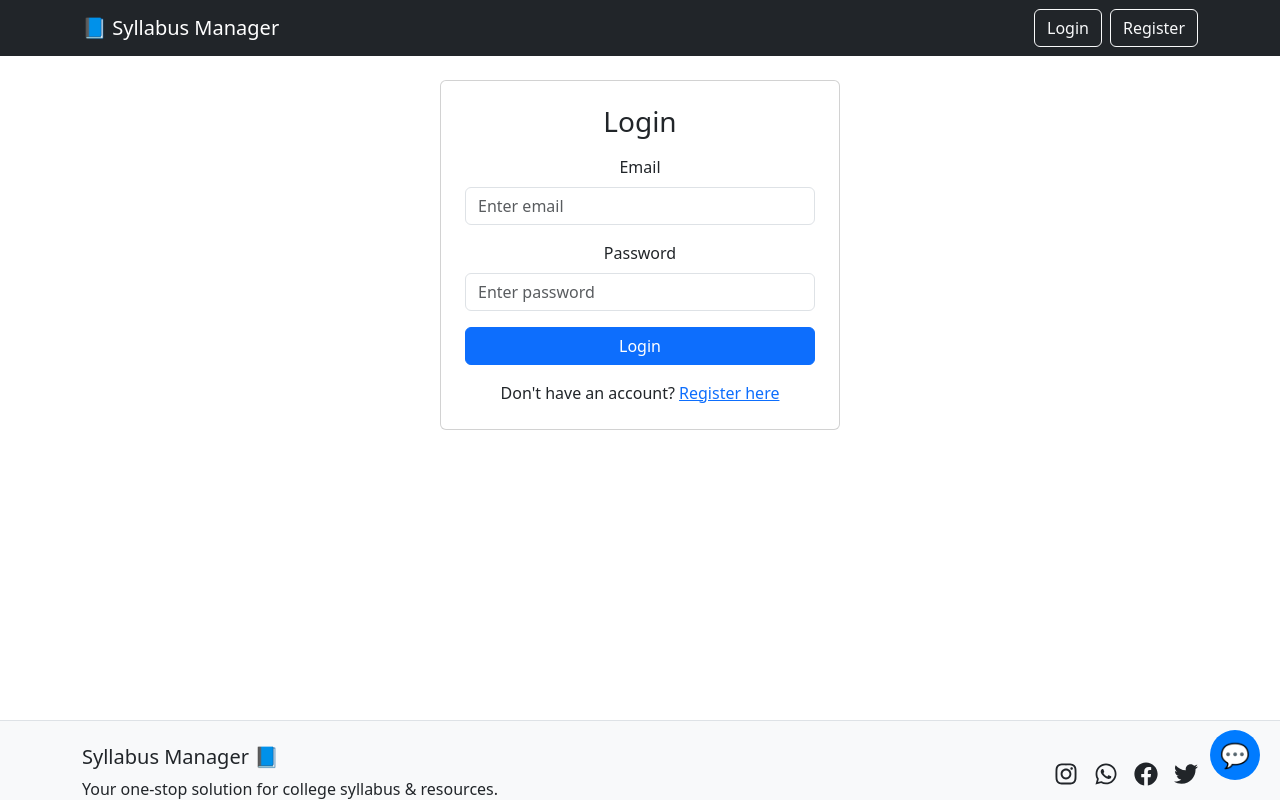
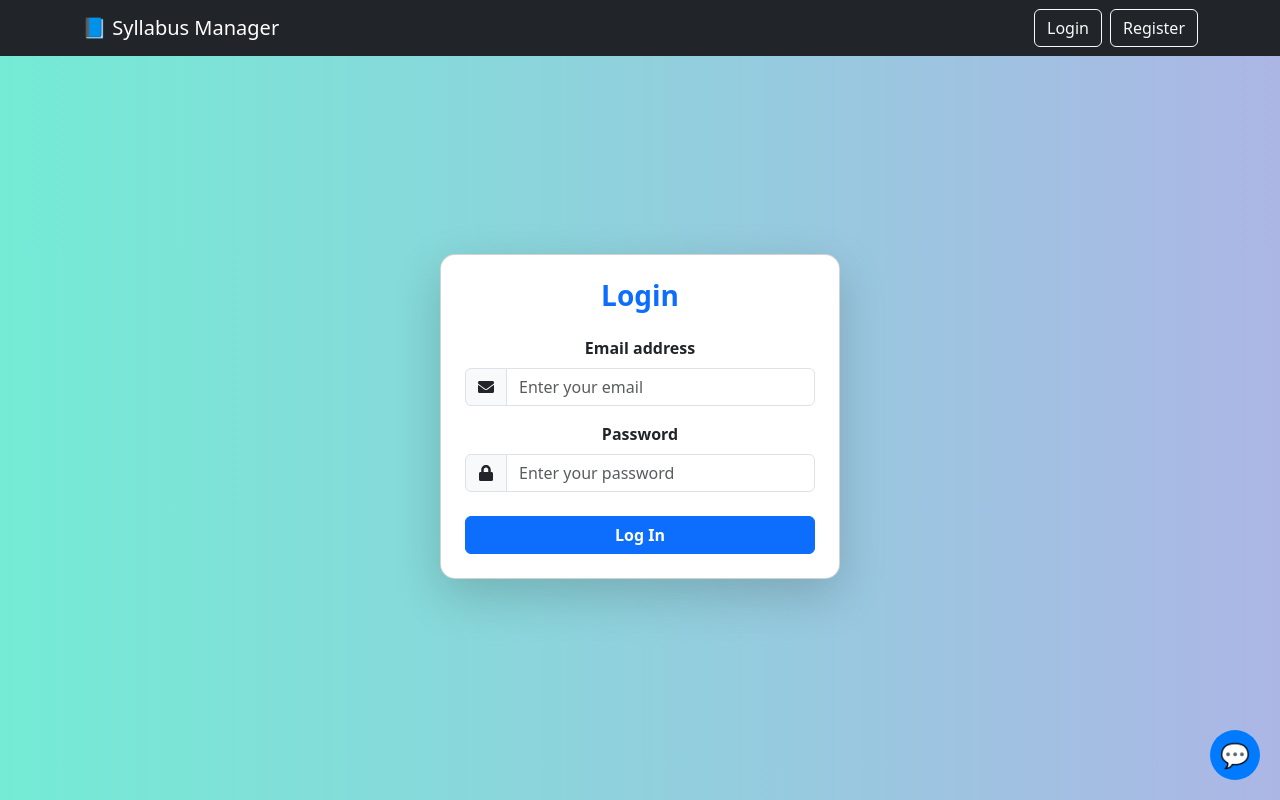
Before and after one commit to yasirarfat5CJ/syl-frontend, a React (Vite) app: page /login in a window 1280 px wide. Built offline with nearby package versions, Linux system fonts and the light colour scheme.

Commit message:
styling changed

```diff
--- a/index.html
+++ b/index.html
@@ -2,7 +2,6 @@
 <html lang="en">
   <head>
     <meta charset="UTF-8" />
-
     <meta name="viewport" content="width=device-width, initial-scale=1.0" />
     <title>Syllabus management system</title>
   </head>
--- a/src/App.jsx
+++ b/src/App.jsx
@@ -31,7 +31,7 @@ function App() {
 
       </Routes>
       <Chatbot/>
-      <Footer />
+
     </Router>
   );
 }
--- /dev/null
+++ b/src/components/Footer.css
@@ -0,0 +1,29 @@
+/* Footer.css */
+
+/* Mobile styles */
+@media (max-width: 768px) {
+  .footer {
+    padding: 0.5rem 1rem !important;
+    height: 56px; /* Match Navbar height */
+    background-color: #212529 !important;
+  }
+
+  .footer-brand h6 {
+    font-size: 1rem;
+    margin-bottom: 0;
+  }
+
+  .footer-icons {
+    display: none !important; /* Hide social icons on mobile */
+  }
+}
+
+/* Chatbot placement fix */
+@media (max-width: 768px) {
+  .chatbot-icon {
+    position: fixed;
+    right: 16px;
+    bottom: 56px; /* Align above footer */
+    z-index: 1050;
+  }
+}
--- a/src/components/Footer.jsx
+++ b/src/components/Footer.jsx
@@ -1,28 +1,28 @@
 import React from "react";
 import { Container, Row, Col } from "react-bootstrap";
 import { FaInstagram, FaWhatsapp, FaFacebook, FaTwitter } from "react-icons/fa";
+import "./Footer.css"; // Link to external styles
 
 const Footer = () => {
   return (
-    <footer className="footer mt-auto bg-light text-dark text-center py-4 ">
+    <footer className="footer mt-auto bg-dark text-white text-center py-3">
       <Container>
         <Row className="align-items-center">
-          <Col md={6} className="text-center text-md-start mb-3 mb-md-0">
-            <h5>Syllabus Manager 📘</h5>
-            <p className="mb-0">Your one-stop solution for college syllabus & resources.</p>
+          <Col xs={12} md={6} className="text-center text-md-start footer-brand">
+            <h6 className="mb-0">Syllabus Manager 📘</h6>
           </Col>
-          <Col md={6} className="text-center text-md-end">
-            <a href="https://instagram.com" target="_blank" rel="noopener noreferrer" className="text-dark me-3">
-              <FaInstagram size={24} />
+          <Col xs={12} md={6} className="text-center text-md-end mt-2 mt-md-0 footer-icons d-none d-md-block">
+            <a href="https://instagram.com" target="_blank" rel="noopener noreferrer" className="text-white me-3">
+              <FaInstagram size={20} />
             </a>
-            <a href="https://whatsapp.com" target="_blank" rel="noopener noreferrer" className="text-dark me-3">
-              <FaWhatsapp size={24} />
+            <a href="https://whatsapp.com" target="_blank" rel="noopener noreferrer" className="text-white me-3">
+              <FaWhatsapp size={20} />
             </a>
-            <a href="https://facebook.com" target="_blank" rel="noopener noreferrer" className="text-dark me-3">
-              <FaFacebook size={24} />
+            <a href="https://facebook.com" target="_blank" rel="noopener noreferrer" className="text-white me-3">
+              <FaFacebook size={20} />
             </a>
-            <a href="https://twitter.com" target="_blank" rel="noopener noreferrer" className="text-dark">
-              <FaTwitter size={24} />
+            <a href="https://twitter.com" target="_blank" rel="noopener noreferrer" className="text-white">
+              <FaTwitter size={20} />
             </a>
           </Col>
         </Row>
--- a/src/components/navbar.jsx
+++ b/src/components/navbar.jsx
@@ -1,52 +1,128 @@
 import React, { useState, useEffect } from 'react';
-import { Navbar, Nav, Container, Button, Form, FormControl } from 'react-bootstrap';
-import { Link, useNavigate } from 'react-router-dom'; // Import Link for navigation
+import {
+  Navbar,
+  Container,
+  Button
+} from 'react-bootstrap';
+import { Link, useNavigate } from 'react-router-dom';
 
 const Navigation = () => {
-  const [isLoggedIn, setIsLoggedIn] = useState(false); // Track login state
-  const [searchQuery, setSearchQuery] = useState('');
-  const navigate = useNavigate(); // for redirecting
+  const [isLoggedIn, setIsLoggedIn] = useState(false);
+  const [showCanvas, setShowCanvas] = useState(false);
+  const navigate = useNavigate();
 
-  // Check if the user is logged in when the component mounts
+  const syncLoginState = () => {
+    const user = JSON.parse(localStorage.getItem('user'));
+    setIsLoggedIn(!!user);
+  };
+
   useEffect(() => {
-    const user = localStorage.getItem('user');
-    setIsLoggedIn(!!user); // If user exists in localStorage, set logged in state to true
+    syncLoginState();
+
+    // Listen to both localStorage and custom login event
+    window.addEventListener('storage', syncLoginState);
+    window.addEventListener('loginSuccess', syncLoginState);
+    window.addEventListener('logoutSuccess', syncLoginState);
+
+    return () => {
+      window.removeEventListener('storage', syncLoginState);
+      window.removeEventListener('loginSuccess', syncLoginState);
+      window.removeEventListener('logoutSuccess', syncLoginState);
+    };
   }, []);
 
   const handleLogout = () => {
-    // Clear localStorage when the user logs out
     localStorage.removeItem('token');
     localStorage.removeItem('user');
-    setIsLoggedIn(false); // Update the state to reflect that the user is logged out
-    navigate('/login'); // Redirect to the login page
+
+    // Also dispatch logout event so other tabs/components are updated
+    window.dispatchEvent(new Event("logoutSuccess"));
+
+    syncLoginState();
+    navigate('/login');
+    setShowCanvas(false);
   };
 
+  return (
+    <>
+      <Navbar bg="dark" variant="dark" expand="lg" fixed="top">
+        <Container>
+          <Navbar.Brand as={Link} to="/">
+            📘 Syllabus Manager
+          </Navbar.Brand>
 
+          <Navbar.Toggle
+            aria-controls="offcanvas-nav"
+            onClick={() => setShowCanvas(!showCanvas)}
+          />
 
-  return (
-    <Navbar bg="dark" variant="dark" expand="lg" fixed='top'>
-      <Container>
-        <Navbar.Brand href="/">📘 Syllabus Manager</Navbar.Brand>
+          <Navbar.Collapse className="justify-content-end d-none d-lg-flex">
+            {!isLoggedIn ? (
+              <>
+                <Link to="/login">
+                  <Button variant="outline-light" className="me-2">
+                    Login
+                  </Button>
+                </Link>
+                <Link to="/register">
+                  <Button variant="outline-light">Register</Button>
+                </Link>
+              </>
+            ) : (
+              <Button variant="outline-light" onClick={handleLogout}>
+                Logout
+              </Button>
+            )}
+          </Navbar.Collapse>
+        </Container>
+      </Navbar>
 
-
-
-        <Nav className="ms-auto">
+      {/* Floating box for small screen login/register/logout */}
+      {showCanvas && (
+        <div
+          style={{
+            position: 'fixed',
+            top: '70px',
+            right: '10px',
+            backgroundColor: 'rgba(0, 0, 0, 0.6)',
+            padding: '1rem',
+            borderRadius: '10px',
+            zIndex: 1050,
+            display: 'flex',
+            flexDirection: 'column',
+            width: '160px',
+            backdropFilter: 'blur(5px)',
+          }}
+        >
+          <div className="d-flex justify-content-between align-items-center mb-2">
+            <strong className="text-white">Account</strong>
+            <button
+              className="btn-close btn-close-white"
+              onClick={() => setShowCanvas(false)}
+              aria-label="Close"
+            ></button>
+          </div>
           {!isLoggedIn ? (
             <>
-              {/* Show login and register buttons if the user is not logged in */}
-              <Link to="/login">
-                <Button variant="outline-light" className="me-2">Login</Button>
+              <Link to="/login" onClick={() => setShowCanvas(false)}>
+                <Button variant="light" className="mb-2 w-100">
+                  Login
+                </Button>
               </Link>
-              <Link to="/register">
-                <Button variant="outline-light">Register</Button>
+              <Link to="/register" onClick={() => setShowCanvas(false)}>
+                <Button variant="secondary" className="w-100">
+                  Register
+                </Button>
               </Link>
             </>
           ) : (
-            <Button variant="outline-light" onClick={handleLogout}>Logout</Button> // Show logout button if logged in
+            <Button variant="danger" className="w-100" onClick={handleLogout}>
+              Logout
+            </Button>
           )}
-        </Nav>
-      </Container>
-    </Navbar>
+        </div>
+      )}
+    </>
   );
 };
 
--- a/src/pages/Login.jsx
+++ b/src/pages/Login.jsx
@@ -1,76 +1,114 @@
 import React, { useState } from 'react';
-import { Form, Button, Card } from 'react-bootstrap';
+import {
+  Form,
+  Button,
+  Alert,
+  Card,
+  InputGroup,
+} from 'react-bootstrap';
+import { useNavigate } from 'react-router-dom';
 import axios from 'axios';
-import { useNavigate, Link } from 'react-router-dom'; // ✅ Import Link
+import { FaEnvelope, FaLock } from 'react-icons/fa';
 
 const Login = () => {
   const [email, setEmail] = useState('');
   const [password, setPassword] = useState('');
+  const [error, setError] = useState('');
   const navigate = useNavigate();
 
   const handleSubmit = async (e) => {
     e.preventDefault();
+    setError('');
 
     try {
-      const response = await axios.post(`${import.meta.env.VITE_API_BASE_URL}/api/auth/login`, {
+      const res = await axios.post('http://localhost:5000/api/auth/login', {
         email,
         password,
       });
 
-      const { token, user } = response.data;
-
-      localStorage.setItem('token', token);
-      localStorage.setItem('user', JSON.stringify(user));
-
-      alert('Login successful!');
-      navigate('/', { replace: true });
-
-
-
-
-    } catch (error) {
-      console.error('Login error:', error.response?.data || error.message);
-      alert(error.response?.data?.msg || 'Login failed');
+      localStorage.setItem('user', JSON.stringify(res.data.user));
+      localStorage.setItem('token', res.data.token);
+      window.dispatchEvent(new Event('loginSuccess'));
+      navigate('/');
+    } catch (err) {
+      console.error(err);
+      setError('Invalid email or password');
     }
   };
 
   return (
-    <Card className="mx-auto mt-5 p-4" style={{ maxWidth: '400px' }}>
-      <h3 className="text-center mb-3">Login</h3>
+    <div
+      style={{
+        position: 'fixed', // 🔒 Lock background
+        top: 0,
+        left: 0,
+        right: 0,
+        bottom: 0,
+        background: 'linear-gradient(to right, #74ebd5, #acb6e5)',
+        display: 'flex',
+        alignItems: 'center',
+        justifyContent: 'center',
+        padding: '45px 12px 12px', // 80px for navbar, 20px bottom
+        overflow: 'hidden',
+        zIndex: 0,
+      }}
+    >
+      <Card
+        className="shadow-lg p-4 w-100"
+        style={{
+          maxWidth: '400px',
+          borderRadius: '15px',
+          background: '#fff',
+          zIndex: 1,
+        }}
+      >
+        <h3 className="mb-4 text-center text-primary fw-bold">Login</h3>
+
+        {error && <Alert variant="danger">{error}</Alert>}
+
         <Form onSubmit={handleSubmit}>
-        <Form.Group className="mb-3" controlId="loginEmail">
-          <Form.Label>Email</Form.Label>
+          <Form.Group controlId="email" className="mb-3">
+            <Form.Label className="fw-semibold">Email address</Form.Label>
+            <InputGroup>
+              <InputGroup.Text>
+                <FaEnvelope />
+              </InputGroup.Text>
               <Form.Control
                 type="email"
-            placeholder="Enter email"
                 value={email}
                 onChange={(e) => setEmail(e.target.value)}
+                placeholder="Enter your email"
                 required
               />
+            </InputGroup>
           </Form.Group>
 
-        <Form.Group className="mb-3" controlId="loginPassword">
-          <Form.Label>Password</Form.Label>
+          <Form.Group controlId="password" className="mb-4">
+            <Form.Label className="fw-semibold">Password</Form.Label>
+            <InputGroup>
+              <InputGroup.Text>
+                <FaLock />
+              </InputGroup.Text>
               <Form.Control
                 type="password"
-            placeholder="Enter password"
                 value={password}
                 onChange={(e) => setPassword(e.target.value)}
+                placeholder="Enter your password"
                 required
               />
+            </InputGroup>
           </Form.Group>
 
-        <Button variant="primary" type="submit" className="w-100">
-          Login
+          <Button
+            type="submit"
+            variant="primary"
+            className="w-100 fw-semibold"
+          >
+            Log In
           </Button>
-
-        {/* ✅ Register redirect */}
-        <div className="text-center mt-3">
-          <span>Don't have an account? </span>
-          <Link to="/register">Register here</Link>
-        </div>
         </Form>
       </Card>
+    </div>
   );
 };
 
--- a/src/pages/Register.jsx
+++ b/src/pages/Register.jsx
@@ -1,18 +1,19 @@
 import React, { useState } from 'react';
 import { useNavigate } from 'react-router-dom';
-import { Form, Button, Card } from 'react-bootstrap';
+import { Form, Button, Card, InputGroup } from 'react-bootstrap';
+import { FaUser, FaEnvelope, FaLock } from 'react-icons/fa';
 
 const Register = () => {
   const [name, setName] = useState('');
   const [email, setEmail] = useState('');
-  const [role, setRole] = useState('student');
+  const [role] = useState('student'); // default role
   const [password, setPassword] = useState('');
   const [error, setError] = useState('');
   const navigate = useNavigate();
 
   const handleRegister = async (e) => {
     e.preventDefault();
-    setError(''); // Clear previous error
+    setError('');
 
     const userData = { name, email, password, role };
 
@@ -27,7 +28,7 @@ const Register = () => {
 
       if (response.ok) {
         console.log('User registered:', data);
-        navigate('/'); // Redirect to home
+        navigate('/login'); // redirect to login
       } else {
         setError(data.message || 'Registration failed');
         setName('');
@@ -40,52 +41,87 @@ const Register = () => {
   };
 
   return (
-    <Card className="mx-auto mt-5 p-4" style={{ maxWidth: '450px' }}>
-      <h3 className="text-center mb-3">Register</h3>
+    <div
+      style={{
+        position: 'fixed',
+        top: 0,
+        left: 0,
+        right: 0,
+        bottom: 0,
+        background: 'linear-gradient(to right, #74ebd5, #acb6e5)',
+        display: 'flex',
+        alignItems: 'center',
+        justifyContent: 'center',
+        padding: '48px 16px 16px', // 👈 slightly reduced top space from navbar
+        overflow: 'hidden',
+        zIndex: 0,
+      }}
+    >
+      <Card
+        className="shadow-lg p-4 w-100"
+        style={{
+          maxWidth: '420px',
+          borderRadius: '15px',
+          background: '#fff',
+          zIndex: 1,
+        }}
+      >
+        <h3 className="text-center mb-3 text-success fw-bold">Register</h3>
 
         {error && <div className="alert alert-danger">{error}</div>}
 
         <Form onSubmit={handleRegister}>
+          {/* Name */}
           <Form.Group className="mb-3">
             <Form.Label>Name</Form.Label>
+            <InputGroup>
+              <InputGroup.Text><FaUser /></InputGroup.Text>
               <Form.Control
                 type="text"
-            placeholder="Enter name"
+                placeholder="Enter your name"
                 value={name}
                 onChange={(e) => setName(e.target.value)}
                 required
               />
+            </InputGroup>
           </Form.Group>
 
+          {/* Email */}
           <Form.Group className="mb-3">
             <Form.Label>Email</Form.Label>
+            <InputGroup>
+              <InputGroup.Text><FaEnvelope /></InputGroup.Text>
               <Form.Control
                 type="email"
-            placeholder="Enter email"
+                placeholder="Enter your email"
                 value={email}
                 onChange={(e) => setEmail(e.target.value)}
                 required
               />
+            </InputGroup>
           </Form.Group>
 
-
-
-        <Form.Group className="mb-3">
+          {/* Password */}
+          <Form.Group className="mb-4">
             <Form.Label>Password</Form.Label>
+            <InputGroup>
+              <InputGroup.Text><FaLock /></InputGroup.Text>
               <Form.Control
                 type="password"
-            placeholder="Enter password"
+                placeholder="Enter your password"
                 value={password}
                 onChange={(e) => setPassword(e.target.value)}
                 required
               />
+            </InputGroup>
           </Form.Group>
 
-        <Button variant="success" type="submit" className="w-100">
+          <Button variant="success" type="submit" className="w-100 fw-semibold">
             Register
           </Button>
         </Form>
       </Card>
+    </div>
   );
 };
 
```
Also changed, not shown: src/pages/Home.jsx (+20 -5 lines), src/pages/Modulepage.jsx (+34 -11 lines), src/pages/Subjectpage.jsx (+16 -10 lines). Lines whose indentation alone changed are shown as unchanged.
